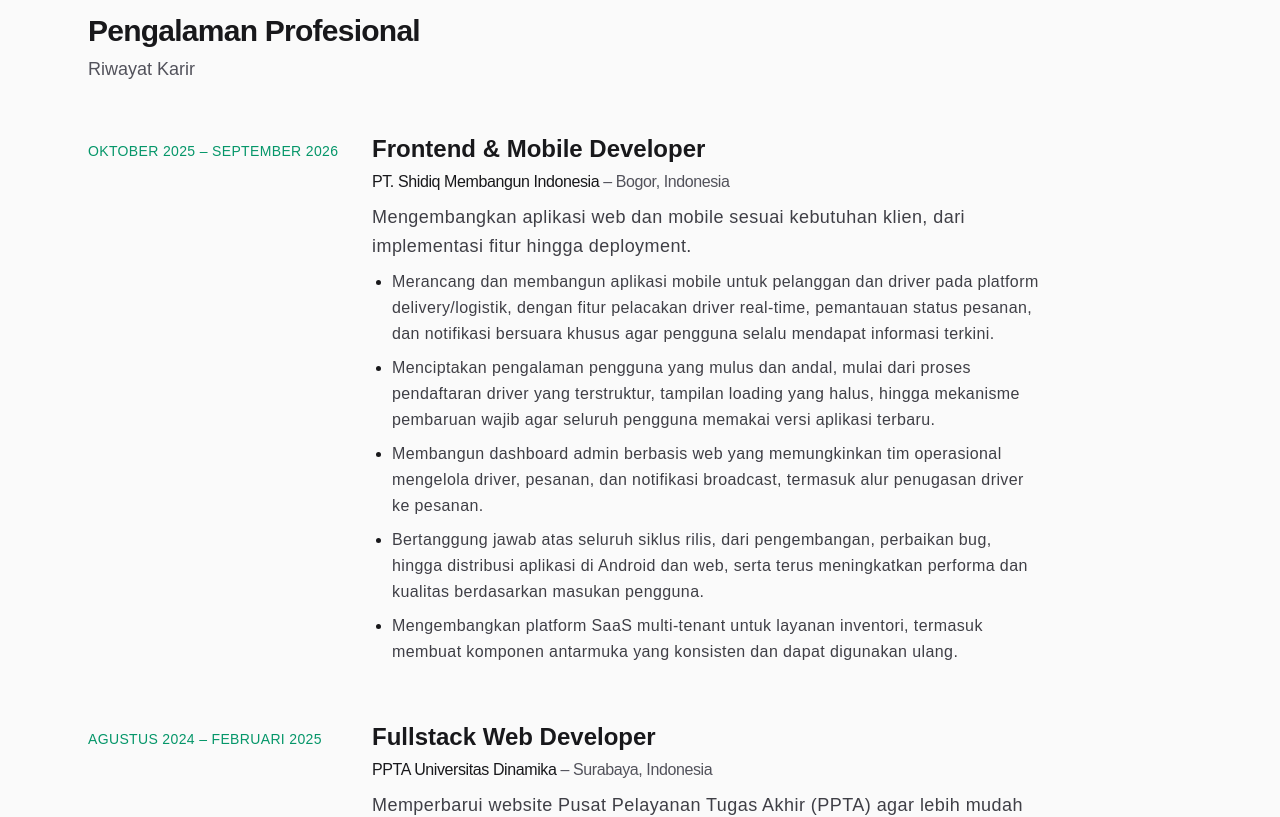
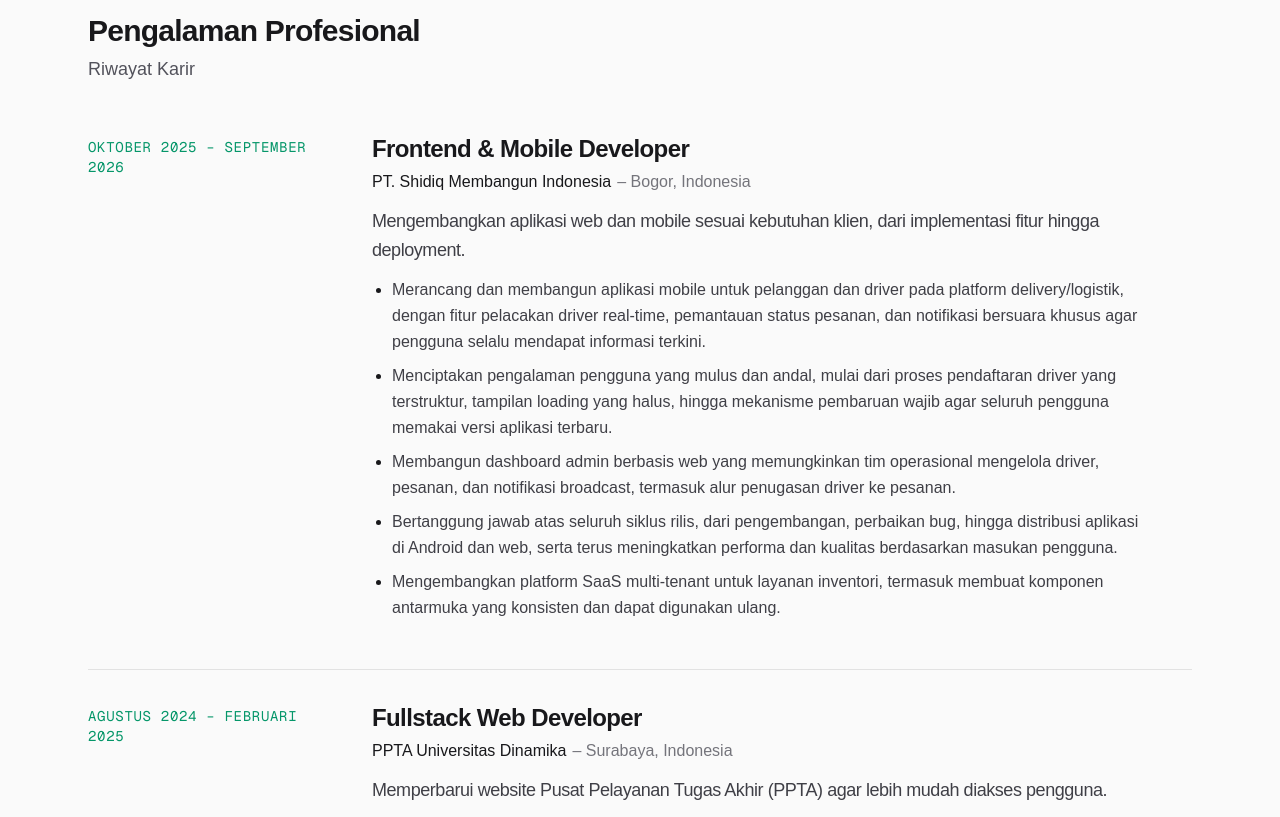
Before and after one commit to aldnazr/portofoliov2, a Next.js app: page / in a window 1280 px wide. Shown: the part 2320-3137 px from the top of the page. Built offline with nearby package versions, Linux system fonts and the light colour scheme; a web font is replaced by a local one.

Commit message:
style(ui): refine typography and spacing in experience section

```diff
--- a/components/sections/experience-section.tsx
+++ b/components/sections/experience-section.tsx
@@ -5,42 +5,46 @@ export default function ExperienceSection() {
   return (
     <section
       id="experience"
-      className="space-y-12 scroll-mt-30 sm:scroll-mt-36 px-4 sm:px-6 mx-auto max-w-6xl"
+      className="space-y-10 sm:space-y-12 scroll-mt-30 sm:scroll-mt-36 px-4 sm:px-6 mx-auto max-w-6xl"
     >
       <SectionHeader badge="Riwayat Karir" title="Pengalaman Profesional" />
 
-      <div className="space-y-14">
+      <div className="space-y-10 sm:space-y-12">
         {experience.map((exp) => (
           <article
             key={`${exp.company}-${exp.period}`}
-            className="grid gap-3 md:grid-cols-4 md:gap-8"
+            className="grid gap-3 pt-8 border-t border-hairline first:border-t-0 first:pt-0 md:grid-cols-4 md:gap-8"
           >
             {/* Kolom kiri: periode */}
-            <div className="uppercase tracking-wide font-medium text-sm text-accent md:pt-2">
+            <div className="text-xs sm:text-sm font-mono uppercase tracking-wider text-accent md:pt-1">
               {exp.period}
             </div>
 
             {/* Kolom kanan: konten */}
-            <div className="space-y-2 md:col-span-3">
+            <div className="space-y-3 md:col-span-3">
               <div className="space-y-1">
-                <h3 className="text-xl md:text-2xl font-semibold text-foreground">
+                <h3 className="text-lg sm:text-xl md:text-2xl font-semibold text-foreground tracking-tight">
                   {exp.title}
                 </h3>
 
-                <div className="flex flex-wrap items-center leading-relaxed tracking-tight gap-1 text-muted">
+                <div className="flex flex-wrap items-center gap-1.5 text-sm sm:text-base text-muted leading-relaxed">
                   <span className="font-medium text-foreground">
                     {exp.company}
                   </span>
-                  {exp.location && <span>&ndash; {exp.location}</span>}
+                  {exp.location && (
+                    <span className="text-muted/80">
+                      &ndash; {exp.location}
+                    </span>
+                  )}
                 </div>
               </div>
 
-              <p className="text-foreground-soft md:text-lg max-w-2xl leading-relaxed tracking-tight md:tracking-wide">
+              <p className="text-base md:text-lg text-foreground-soft max-w-3xl leading-relaxed tracking-tight">
                 {exp.description}
               </p>
 
               {exp.highlights && exp.highlights.length > 0 && (
-                <ul className="text-foreground-soft max-w-2xl list-disc space-y-2 pl-5 leading-relaxed tracking-tight md:tracking-wide marker:text-foreground">
+                <ul className="text-base text-foreground-soft max-w-3xl list-disc space-y-2 pl-5 leading-relaxed marker:text-foreground">
                   {exp.highlights.map((item, i) => (
                     <li key={i}>{item}</li>
                   ))}
```
